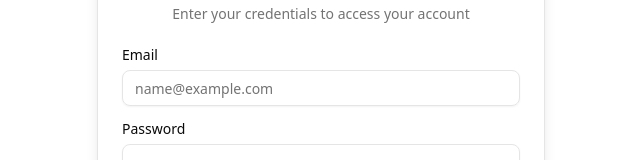
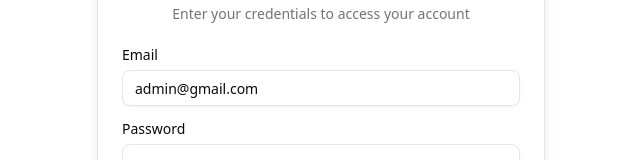
Before and after one commit to amal448/supermarket-management-system, a React (Vite) app: page /login in a window 1280 px wide. Shown: the part 346-506 px from the top of the page, without its empty margins (319-959 px from the left). Built offline with nearby package versions, Linux system fonts and the light colour scheme; no server answers.

Commit message:
admin is updating

```diff
--- a/src/pages/common/LoginPage.tsx
+++ b/src/pages/common/LoginPage.tsx
@@ -31,7 +31,7 @@ export default function LoginPage() {
 
   const form = useForm<LoginFormData>({
     resolver: zodResolver(loginSchema),
-    defaultValues: { email: "", password: "" },
+    defaultValues: { email: "admin@gmail.com", password: "admin" },
   });
 
 // login page role-aware navigation
```
